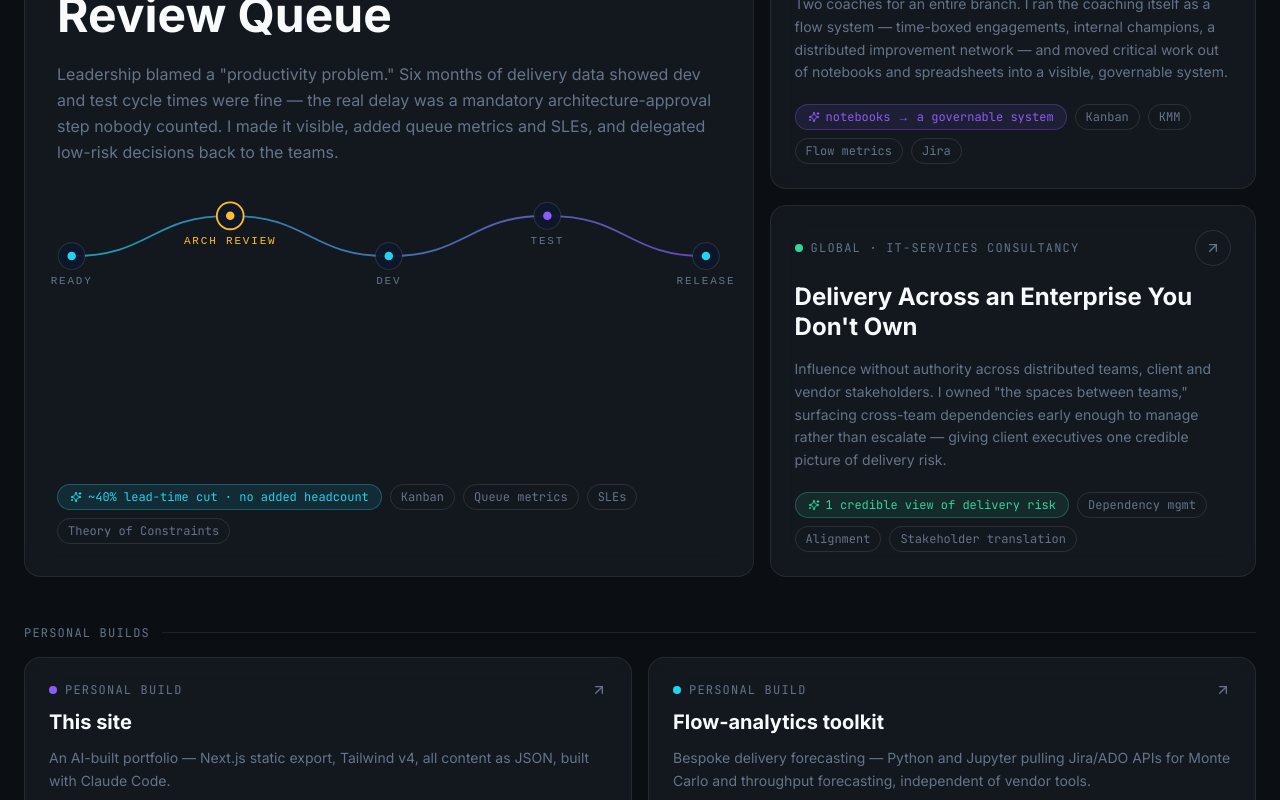
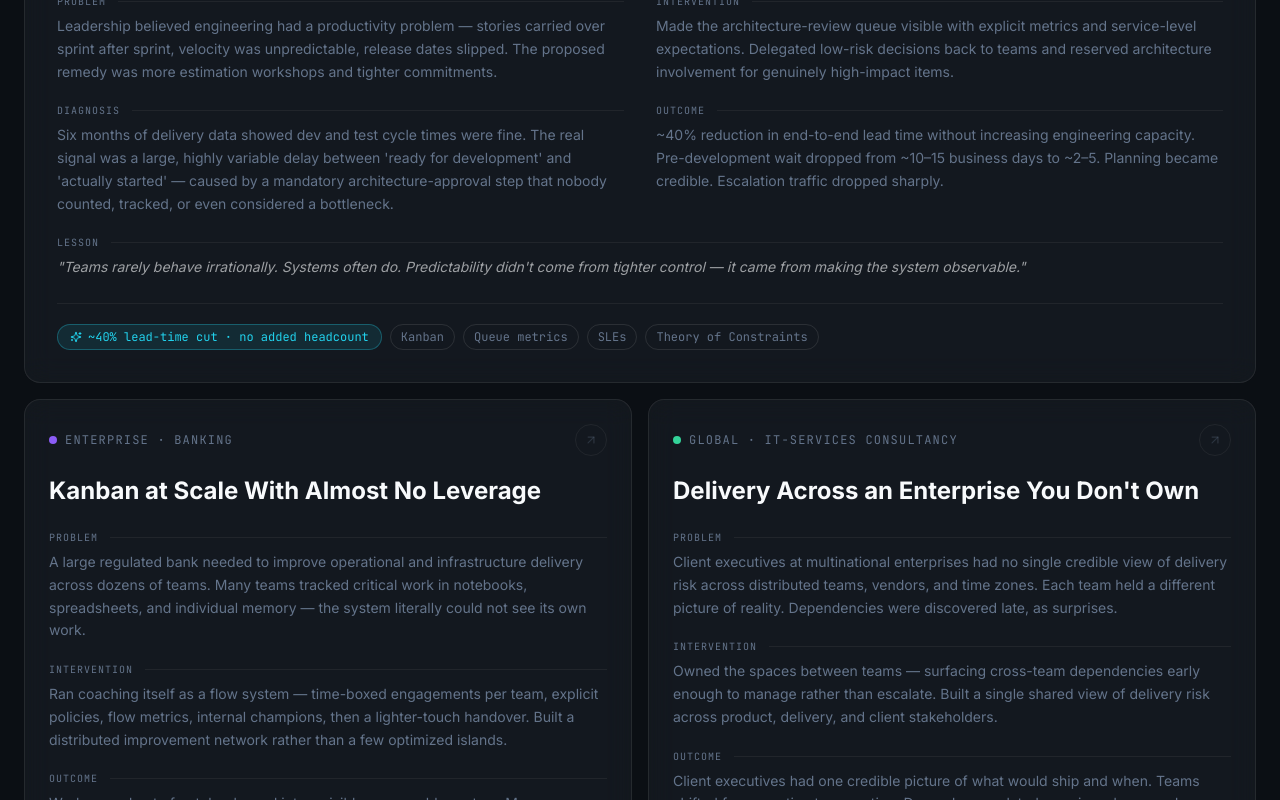
Before and after one commit to eamoe/digital-cv, a Next.js app: page /digital-cv/ in a window 1280 px wide. Shown: the part 7140-7940 px from the top of the page. Built offline with nearby package versions, Linux system fonts and the light colour scheme.

Commit message:
feat(projects): redesign case studies as executive consulting briefs with structured sections

```diff
--- a/src/components/portfolio/Projects.tsx
+++ b/src/components/portfolio/Projects.tsx
@@ -9,46 +9,30 @@ import type { Projects as ProjectsContent, CaseStudy, PersonalBuild, AccentColor
 const data = projectsData as ProjectsContent
 
 const ACCENT: Record<AccentColor, { text: string; border: string; hoverBorder: string; bg: string; dot: string; rgba: string }> = {
-  cyan:    { text: 'text-primary', border: 'border-primary/30', hoverBorder: 'hover:border-primary/60', bg: 'bg-primary/10',  dot: 'bg-primary',  rgba: '34,211,238'  },
-  violet:  { text: 'text-accent',  border: 'border-accent/30',  hoverBorder: 'hover:border-accent/60',  bg: 'bg-accent/10',   dot: 'bg-accent',   rgba: '139,92,246'  },
-  emerald: { text: 'text-emerald', border: 'border-emerald/30', hoverBorder: 'hover:border-emerald/60', bg: 'bg-emerald/10',  dot: 'bg-emerald',  rgba: '52,211,153'  },
+  cyan:    { text: 'text-primary', border: 'border-primary/30', hoverBorder: 'hover:border-primary/50', bg: 'bg-primary/10',  dot: 'bg-primary',  rgba: '34,211,238'  },
+  violet:  { text: 'text-accent',  border: 'border-accent/30',  hoverBorder: 'hover:border-accent/50',  bg: 'bg-accent/10',   dot: 'bg-accent',   rgba: '139,92,246'  },
+  emerald: { text: 'text-emerald', border: 'border-emerald/30', hoverBorder: 'hover:border-emerald/50', bg: 'bg-emerald/10',  dot: 'bg-emerald',  rgba: '52,211,153'  },
 }
 
-const BOTTLENECK = '#febc2e'
+const SECTIONS = [
+  { key: 'problem',      label: 'Problem'      },
+  { key: 'diagnosis',    label: 'Diagnosis'    },
+  { key: 'intervention', label: 'Intervention' },
+  { key: 'outcome',      label: 'Outcome'      },
+  { key: 'lesson',       label: 'Lesson'       },
+] as const
 
-function PipelineDiagram({ nodes, bottleneck }: { nodes: string[]; bottleneck?: string }) {
-  const W = 520
-  const H = 80
-  const spacing = W / (nodes.length - 1)
-  const pts = nodes.map((_, i) => ({ x: i * spacing, y: i % 2 === 0 ? 55 : 22 }))
-
-  let d = `M ${pts[0].x} ${pts[0].y}`
-  for (let i = 0; i < pts.length - 1; i++) {
-    d += ` C ${pts[i].x + spacing * 0.5} ${pts[i].y}, ${pts[i + 1].x - spacing * 0.5} ${pts[i + 1].y}, ${pts[i + 1].x} ${pts[i + 1].y}`
-  }
-
+function CaseStudySection({ label, text, isLesson = false }: { label: string; text: string; isLesson?: boolean }) {
   return (
-    <svg viewBox={`-12 0 ${W + 24} ${H + 28}`} className="w-full overflow-visible my-2">
-      <defs>
-        <linearGradient id="pg" x1="0" y1="0" x2="1" y2="0">
-          <stop offset="0%" stopColor="#22d3ee" stopOpacity="0.7" />
-          <stop offset="100%" stopColor="#8b5cf6" stopOpacity="0.7" />
-        </linearGradient>
-      </defs>
-      <path d={d} fill="none" stroke="url(#pg)" strokeWidth="1.5" />
-      {pts.map((pt, i) => {
-        const isBottleneck = nodes[i] === bottleneck
-        return (
-          <g key={i}>
-            <circle cx={pt.x} cy={pt.y} r="11" fill="rgba(15,23,42,0.95)" stroke={isBottleneck ? BOTTLENECK : 'rgba(255,255,255,0.1)'} strokeWidth={isBottleneck ? 1.5 : 1} />
-            <circle cx={pt.x} cy={pt.y} r="3.5" fill={isBottleneck ? BOTTLENECK : i % 2 === 0 ? '#22d3ee' : '#8b5cf6'} />
-            <text x={pt.x} y={pt.y + 23} textAnchor="middle" fill={isBottleneck ? BOTTLENECK : '#64748b'} fontSize="9" fontFamily="monospace" letterSpacing="1.5">
-              {nodes[i]}
-            </text>
-          </g>
-        )
-      })}
-    </svg>
+    <div className="flex flex-col gap-1.5">
+      <div className="flex items-center gap-3">
+        <span className="text-[10px] font-mono text-muted uppercase tracking-widest shrink-0">{label}</span>
+        <span className="flex-1 h-px bg-white/6" />
+      </div>
+      <p className={`text-sm leading-relaxed ${isLesson ? 'text-foreground/60 italic' : 'text-muted'}`}>
+        {isLesson ? `"${text}"` : text}
+      </p>
+    </div>
   )
 }
 
@@ -61,42 +45,64 @@ function CaseStudyCard({ study, featured = false }: { study: CaseStudy; featured
       whileInView={{ opacity: 1, y: 0 }}
       viewport={{ once: true, margin: '-60px' }}
       transition={{ duration: 0.5, ease: 'easeOut' }}
-      className={`group relative overflow-hidden glass rounded-2xl border ${a.border} ${a.hoverBorder} flex flex-col gap-4 h-full transition-all duration-300 ${featured ? 'p-8' : 'p-6'}`}
+      className={`group relative overflow-hidden glass rounded-2xl border ${a.border} ${a.hoverBorder} flex flex-col h-full transition-all duration-300 ${featured ? 'p-8' : 'p-6'}`}
     >
-      {/* Hover gradient overlay */}
+      {/* Hover gradient */}
       <div
         className="absolute inset-0 rounded-2xl opacity-0 group-hover:opacity-100 transition-opacity duration-500 pointer-events-none"
-        style={{ background: `radial-gradient(ellipse at top right, rgba(${a.rgba},0.1) 0%, transparent 65%)` }}
+        style={{ background: `radial-gradient(ellipse at top right, rgba(${a.rgba},0.08) 0%, transparent 65%)` }}
       />
 
       {/* Category row */}
-      <div className="flex items-center justify-between gap-3">
+      <div className="flex items-center justify-between gap-3 mb-5">
         <div className="flex items-center gap-2">
           <span className={`w-2 h-2 rounded-full shrink-0 ${a.dot}`} />
           <span className="text-xs font-mono text-muted uppercase tracking-widest">{study.category}</span>
         </div>
-        <div className="w-9 h-9 rounded-full border border-white/10 group-hover:border-white/30 group-hover:bg-white/8 flex items-center justify-center text-muted group-hover:text-foreground transition-all duration-300 shrink-0">
-          <ArrowUpRight className="w-4 h-4 transition-transform duration-300 group-hover:translate-x-0.5 group-hover:-translate-y-0.5" />
-        </div>
+        {study.url ? (
+          <a
+            href={study.url}
+            target="_blank"
+            rel="noopener noreferrer"
+            className="w-8 h-8 rounded-full border border-white/10 hover:border-white/25 flex items-center justify-center text-muted hover:text-foreground transition-all duration-300 shrink-0"
+            onClick={(e) => e.stopPropagation()}
+          >
+            <ArrowUpRight className="w-3.5 h-3.5" />
+          </a>
+        ) : (
+          <div className="w-8 h-8 rounded-full border border-white/6 flex items-center justify-center text-muted/30 shrink-0">
+            <ArrowUpRight className="w-3.5 h-3.5" />
+          </div>
+        )}
       </div>
 
       {/* Title */}
-      <h3 className={`font-bold text-foreground leading-tight ${featured ? 'text-4xl lg:text-5xl' : 'text-2xl'}`}>
+      <h3 className={`font-bold text-foreground leading-tight mb-6 ${featured ? 'text-3xl lg:text-4xl' : 'text-2xl'}`}>
         {study.title}
       </h3>
 
-      {/* Description */}
-      <p className={`text-muted leading-relaxed ${featured ? 'text-base' : 'text-sm'}`}>
-        {study.description}
-      </p>
-
-      {/* Flow diagram */}
-      {featured && study.pipeline && (
-        <PipelineDiagram nodes={study.pipeline} bottleneck={study.bottleneck} />
+      {/* Consulting sections */}
+      {featured ? (
+        <div className="grid lg:grid-cols-2 gap-x-8 gap-y-5 flex-1">
+          <CaseStudySection label="Problem"      text={study.problem}      />
+          <CaseStudySection label="Intervention" text={study.intervention} />
+          <CaseStudySection label="Diagnosis"    text={study.diagnosis}    />
+          <CaseStudySection label="Outcome"      text={study.outcome}      />
+          <div className="lg:col-span-2">
+            <CaseStudySection label="Lesson" text={study.lesson} isLesson />
+          </div>
+        </div>
+      ) : (
+        <div className="flex flex-col gap-5 flex-1">
+          <CaseStudySection label="Problem"      text={study.problem}      />
+          <CaseStudySection label="Intervention" text={study.intervention} />
+          <CaseStudySection label="Outcome"      text={study.outcome}      />
+          <CaseStudySection label="Lesson"       text={study.lesson}       isLesson />
+        </div>
       )}
 
       {/* Footer: metric + methods */}
-      <div className="mt-auto flex flex-wrap items-center gap-2 pt-1">
+      <div className="mt-6 pt-5 border-t border-white/6 flex flex-wrap items-center gap-2">
         <span className={`inline-flex items-center gap-1.5 px-3 py-1 rounded-full text-xs font-mono border ${a.bg} ${a.text} ${a.border}`}>
           <Sparkles className="w-3 h-3" />
           {study.metrics}
@@ -127,7 +133,19 @@ function PersonalCard({ build }: { build: PersonalBuild }) {
           <span className={`w-2 h-2 rounded-full shrink-0 ${a.dot}`} />
           <span className="text-xs font-mono text-muted uppercase tracking-widest">personal build</span>
         </div>
-        <ArrowUpRight className="w-4 h-4 text-muted group-hover:text-foreground transition-colors duration-300" />
+        {build.url ? (
+          <a
+            href={build.url}
+            target="_blank"
+            rel="noopener noreferrer"
+            className="text-muted hover:text-foreground transition-colors duration-300"
+            onClick={(e) => e.stopPropagation()}
+          >
+            <ArrowUpRight className="w-4 h-4" />
+          </a>
+        ) : (
+          <ArrowUpRight className="w-4 h-4 text-muted/30" />
+        )}
       </div>
 
       <h3 className="text-xl font-bold text-foreground leading-tight">{build.title}</h3>
@@ -165,22 +183,13 @@ export default function Projects() {
           </p>
         </div>
 
-        {/* Desktop bento grid: featured tall on the left, two stacked on the right */}
-        <div
-          className="hidden lg:grid gap-4"
-          style={{
-            gridTemplateColumns: '3fr 2fr',
-            gridTemplateAreas: '"feat sm1" "feat sm2"',
-          }}
-        >
-          <div style={{ gridArea: 'feat' }}><CaseStudyCard study={featured} featured /></div>
-          {rest[0] && <div style={{ gridArea: 'sm1' }}><CaseStudyCard study={rest[0]} /></div>}
-          {rest[1] && <div style={{ gridArea: 'sm2' }}><CaseStudyCard study={rest[1]} /></div>}
+        {/* Featured case study — full width */}
+        <div className="mb-4">
+          <CaseStudyCard study={featured} featured />
         </div>
 
-        {/* Mobile: stacked */}
-        <div className="flex flex-col gap-4 lg:hidden">
-          <CaseStudyCard study={featured} featured />
+        {/* Two secondary case studies */}
+        <div className="grid lg:grid-cols-2 gap-4">
           {rest.map((s) => <CaseStudyCard key={s.id} study={s} />)}
         </div>
 
--- a/src/data/projects.json
+++ b/src/data/projects.json
@@ -6,11 +6,13 @@
       "id": "cs1",
       "category": "Enterprise · Publishing & Education",
       "title": "The Invisible Architecture-Review Queue",
-      "description": "Leadership blamed a \"productivity problem.\" Six months of delivery data showed dev and test cycle times were fine — the real delay was a mandatory architecture-approval step nobody counted. I made it visible, added queue metrics and SLEs, and delegated low-risk decisions back to the teams.",
-      "pipeline": ["READY", "ARCH REVIEW", "DEV", "TEST", "RELEASE"],
-      "bottleneck": "ARCH REVIEW",
+      "problem": "Leadership believed engineering had a productivity problem — stories carried over sprint after sprint, velocity was unpredictable, release dates slipped. The proposed remedy was more estimation workshops and tighter commitments.",
+      "diagnosis": "Six months of delivery data showed dev and test cycle times were fine. The real signal was a large, highly variable delay between 'ready for development' and 'actually started' — caused by a mandatory architecture-approval step that nobody counted, tracked, or even considered a bottleneck.",
+      "intervention": "Made the architecture-review queue visible with explicit metrics and service-level expectations. Delegated low-risk decisions back to teams and reserved architecture involvement for genuinely high-impact items.",
+      "outcome": "~40% reduction in end-to-end lead time without increasing engineering capacity. Pre-development wait dropped from ~10–15 business days to ~2–5. Planning became credible. Escalation traffic dropped sharply.",
+      "lesson": "Teams rarely behave irrationally. Systems often do. Predictability didn't come from tighter control — it came from making the system observable.",
+      "metrics": "~40% lead-time cut · no added headcount",
       "methods": ["Kanban", "Queue metrics", "SLEs", "Theory of Constraints"],
-      "metrics": "~40% lead-time cut · no added headcount",
       "accent": "cyan",
       "featured": true,
       "url": ""
@@ -19,9 +21,13 @@
       "id": "cs2",
       "category": "Enterprise · Banking",
       "title": "Kanban at Scale With Almost No Leverage",
-      "description": "Two coaches for an entire branch. I ran the coaching itself as a flow system — time-boxed engagements, internal champions, a distributed improvement network — and moved critical work out of notebooks and spreadsheets into a visible, governable system.",
+      "problem": "A large regulated bank needed to improve operational and infrastructure delivery across dozens of teams. Many teams tracked critical work in notebooks, spreadsheets, and individual memory — the system literally could not see its own work.",
+      "diagnosis": "With only two coaches for an entire branch, hands-on transformation everywhere was impossible. Resistance wasn't to process — it was to visibility, because visibility exposes prioritization conflicts, capacity limits, and leadership decisions.",
+      "intervention": "Ran coaching itself as a flow system — time-boxed engagements per team, explicit policies, flow metrics, internal champions, then a lighter-touch handover. Built a distributed improvement network rather than a few optimized islands.",
+      "outcome": "Work moved out of notebooks and into a visible, governable system. Managers shifted from anecdotal status reporting to flow-based operational decisions using measurable arrival rates and completion trends.",
+      "lesson": "The goal isn't less control. It's better control. Success was measured by how many teams no longer needed us.",
+      "metrics": "notebooks → a governable system",
       "methods": ["Kanban", "KMM", "Flow metrics", "Jira"],
-      "metrics": "notebooks → a governable system",
       "accent": "violet",
       "featured": false,
       "url": ""
@@ -30,9 +36,13 @@
       "id": "cs3",
       "category": "Global · IT-Services Consultancy",
       "title": "Delivery Across an Enterprise You Don't Own",
-      "description": "Influence without authority across distributed teams, client and vendor stakeholders. I owned \"the spaces between teams,\" surfacing cross-team dependencies early enough to manage rather than escalate — giving client executives one credible picture of delivery risk.",
+      "problem": "Client executives at multinational enterprises had no single credible view of delivery risk across distributed teams, vendors, and time zones. Each team held a different picture of reality. Dependencies were discovered late, as surprises.",
+      "diagnosis": "Fragmented reporting meant no shared reality existed. The gap wasn't capability — it was translation. Engineering, business, delivery, client, and vendor teams were each answering different questions and carrying different risks.",
+      "intervention": "Owned the spaces between teams — surfacing cross-team dependencies early enough to manage rather than escalate. Built a single shared view of delivery risk across product, delivery, and client stakeholders.",
+      "outcome": "Client executives had one credible picture of what would ship and when. Teams shifted from reaction to execution. Dependency-related surprises decreased significantly.",
+      "lesson": "The larger the organization, the less important authority becomes and the more important alignment becomes. The most effective move is usually interpretation before solution.",
+      "metrics": "1 credible view of delivery risk",
       "methods": ["Dependency mgmt", "Alignment", "Stakeholder translation"],
-      "metrics": "1 credible view of delivery risk",
       "accent": "emerald",
       "featured": false,
       "url": ""
```
Also changed, not shown: src/types.ts (+6 -4 lines).
